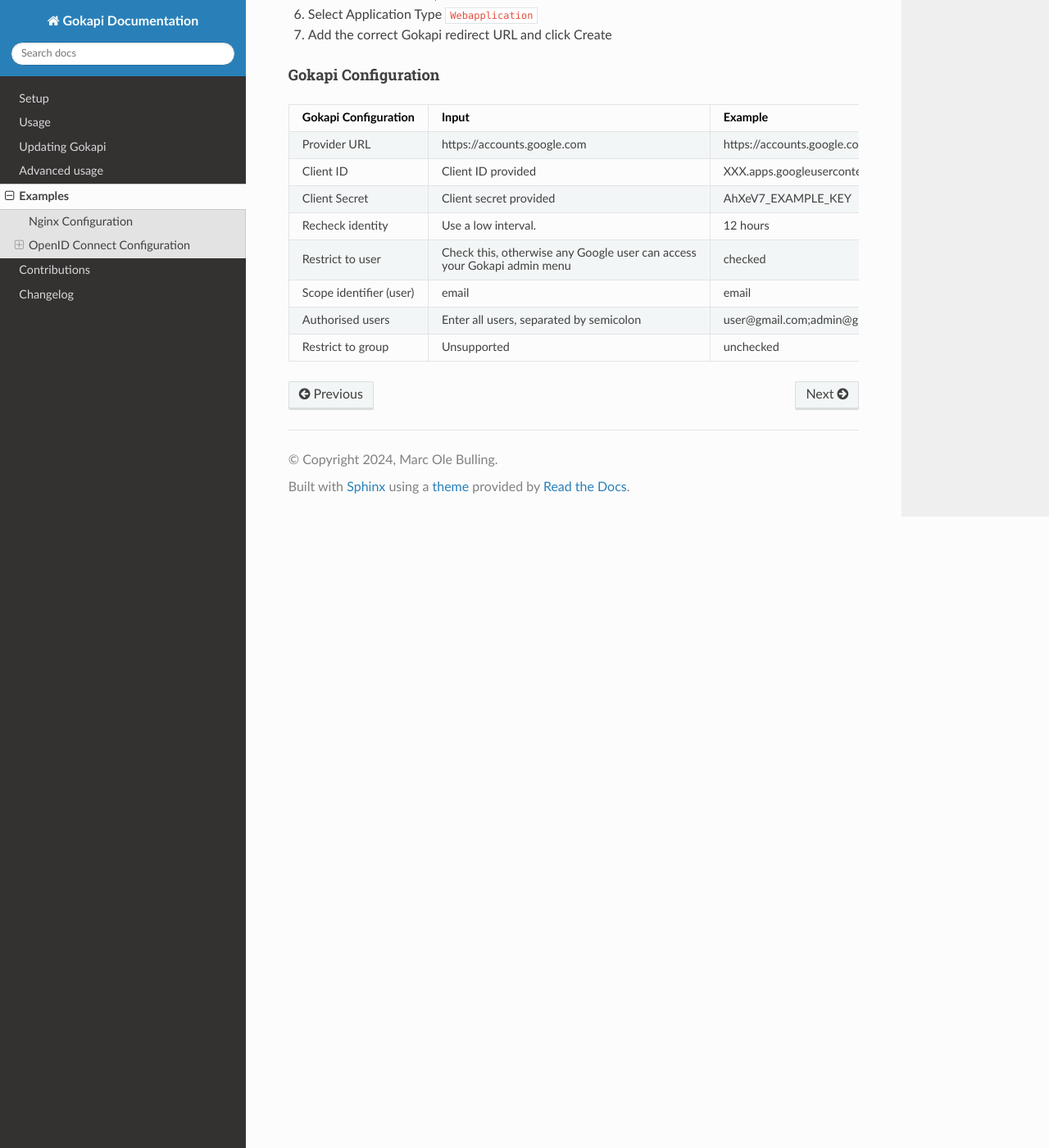
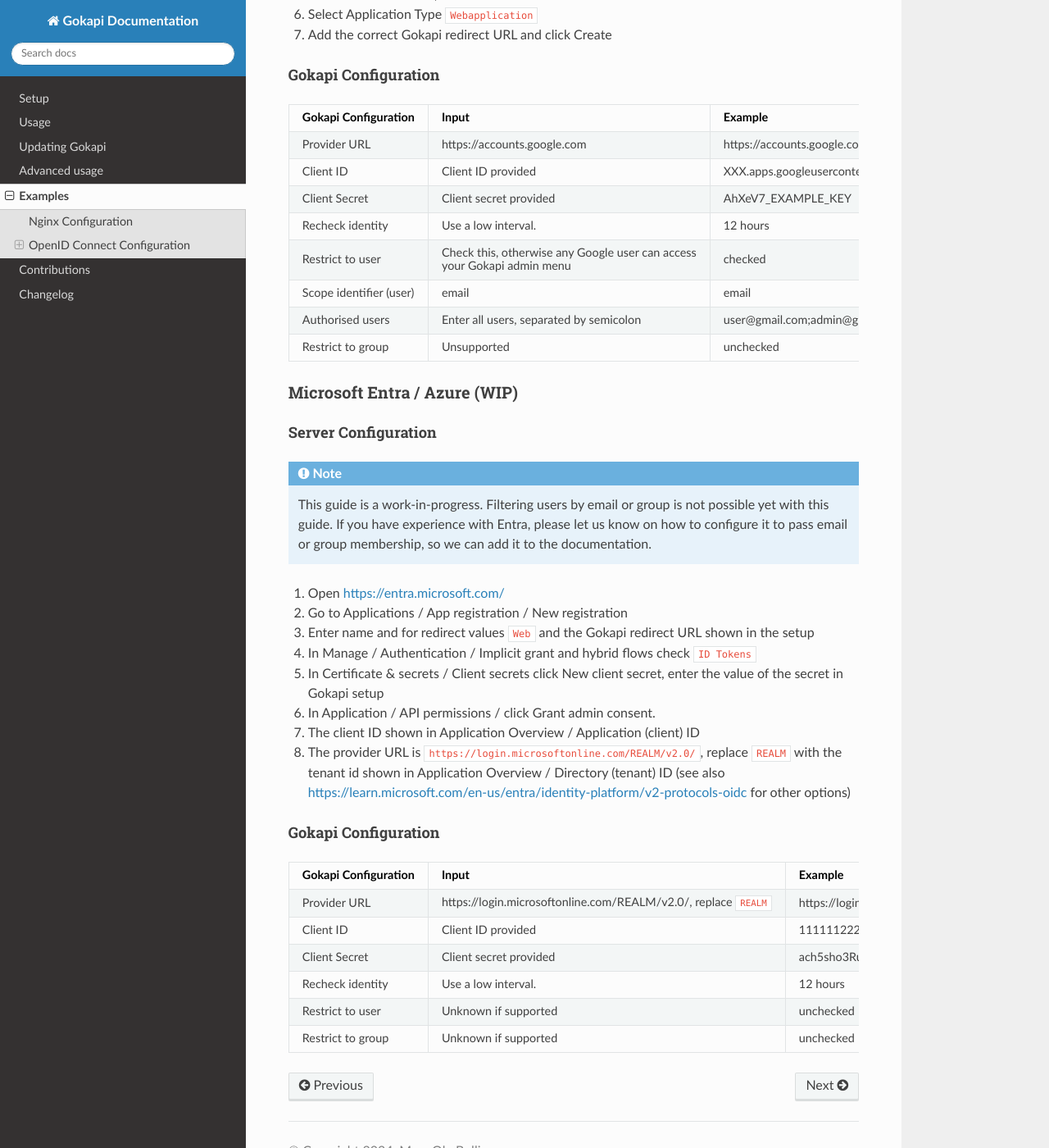
Before and after one commit to Forceu/Gokapi, a Sphinx documentation site: the page built from docs/examples.rst, in a window 1280 px wide and 1400 px high, scrolled down 4610 px. Shown: the whole window at 82% size. Built offline with Sphinx 7.4.7 and the Read the Docs theme 2.0.0, drawn with Linux system fonts in a browser that asks for light colours.

Commit message:
Added WIP documentation for Microsoft Entra

```diff
--- a/docs/examples.rst
+++ b/docs/examples.rst
@@ -300,3 +300,45 @@
 +-------------------------+--------------------------------------------------+----------------------------------+
 | Restrict to group       | Unsupported                                      | unchecked                        |
 +-------------------------+--------------------------------------------------+----------------------------------+
+
+
+
+.. _oidcconfig_entra:
+
+Microsoft Entra / Azure (WIP)
+^^^^^^^^^^^^^^^^^^^^^^^^^^^^^^
+
+Server Configuration
+""""""""""""""""""""""
+
+.. note::
+   This guide is a work-in-progress. Filtering users by email or group is not possible yet with this guide. If you have experience with Entra, please let us know on how to configure it to pass email or group membership, so we can add it to the documentation.
+
+#. Open https://entra.microsoft.com/
+#. Go to Applications / App registration / New registration
+#. Enter name and for redirect values ``Web`` and the Gokapi redirect URL shown in the setup
+#. In Manage / Authentication / Implicit grant and hybrid flows check ``ID Tokens``
+#. In Certificate & secrets / Client secrets click New client secret, enter the value of the secret in Gokapi setup
+#. In Application / API permissions / click Grant admin consent.
+#. The client ID shown in Application Overview / Application (client) ID
+#. The provider URL is ``https://login.microsoftonline.com/REALM/v2.0/``, replace ``REALM`` with the tenant id shown in Application Overview / Directory (tenant) ID (see also https://learn.microsoft.com/en-us/entra/identity-platform/v2-protocols-oidc for other options)
+
+
+Gokapi Configuration
+""""""""""""""""""""""
+
++----------------------+-------------------------------------------------------------------+-----------------------------------------------------------------------------+
+| Gokapi Configuration | Input                                                             | Example                                                                     |
++======================+===================================================================+=============================================================================+
+| Provider URL         | \https://login.microsoftonline.com/REALM/v2.0/, replace ``REALM`` | \https://login.microsoftonline.com/abcdef-1234-4678-9540-abcdefabcdef/v2.0/ |
++----------------------+-------------------------------------------------------------------+-----------------------------------------------------------------------------+
+| Client ID            | Client ID provided                                                | 11111122222-4444-55555-66666-abcdefabcdef                                   |
++----------------------+-------------------------------------------------------------------+-----------------------------------------------------------------------------+
+| Client Secret        | Client secret provided                                            | ach5sho3Ru-Heop7aMaez-example                                               |
++----------------------+-------------------------------------------------------------------+-----------------------------------------------------------------------------+
+| Recheck identity     | Use a low interval.                                               | 12 hours                                                                    |
++----------------------+-------------------------------------------------------------------+-----------------------------------------------------------------------------+
+| Restrict to user     | Unknown if supported                                              | unchecked                                                                   |
++----------------------+-------------------------------------------------------------------+-----------------------------------------------------------------------------+
+| Restrict to group    | Unknown if supported                                              | unchecked                                                                   |
++----------------------+-------------------------------------------------------------------+-----------------------------------------------------------------------------+
--- a/docs/setup.rst
+++ b/docs/setup.rst
@@ -174,6 +174,7 @@
 * :ref:`oidcconfig_authelia`
 * :ref:`oidcconfig_keycloak`
 * :ref:`oidcconfig_google`
+* :ref:`oidcconfig_entra`
 
 You can find a guide on how to create an OIDC client with Github at `Setting up GitHub OAuth 2.0 <https://docs.readme.com/docs/setting-up-github-oauth>`_ and a guide for Google at `Setting up OAuth 2.0 <https://support.google.com/cloud/answer/6158849>`_.
 
```
